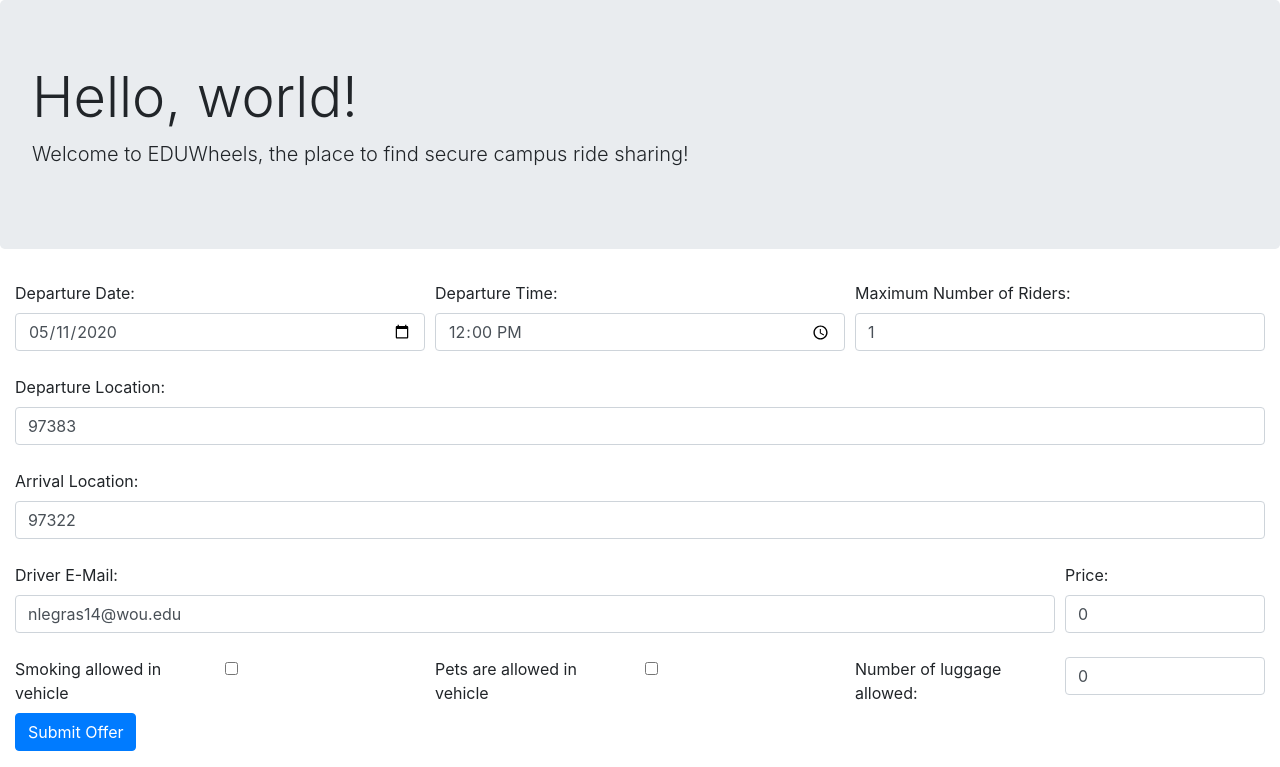
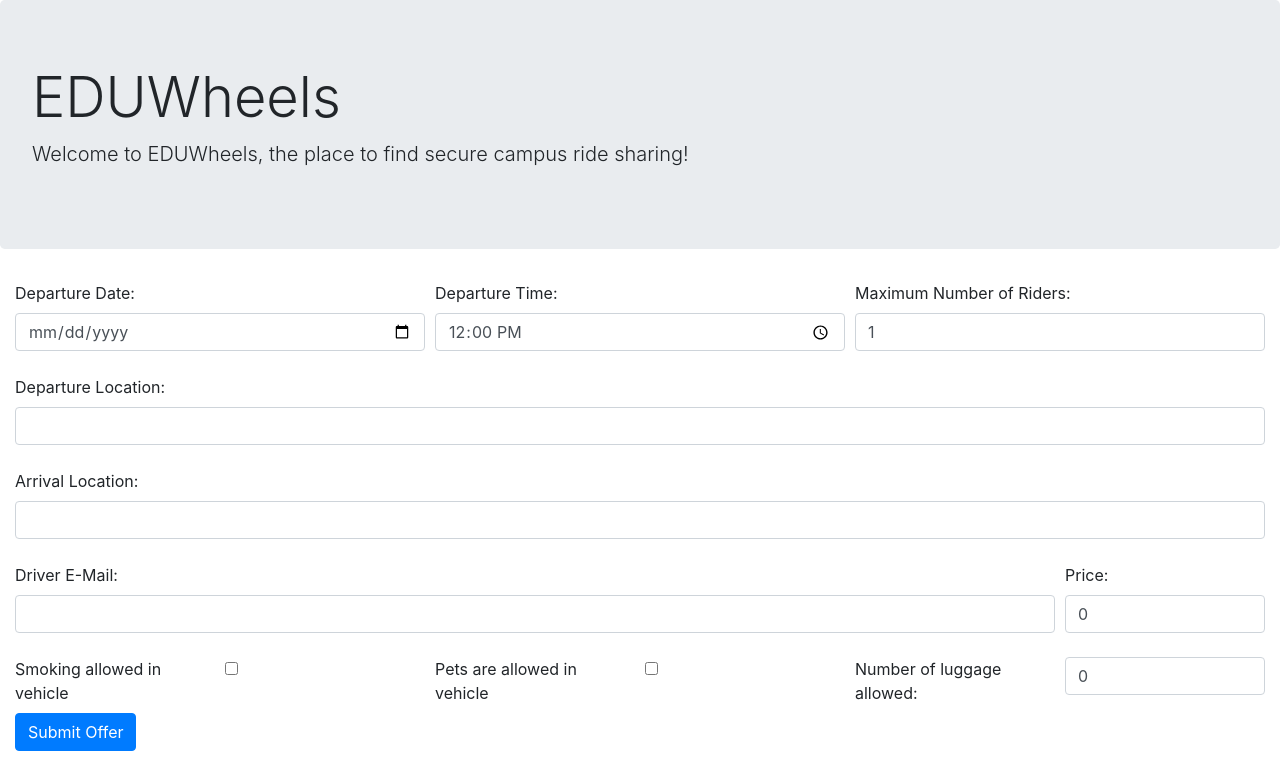
Before and after one commit to nlegras/Capstone, a Django app: template templates/rideSubmit.html in a window 1280 px wide. Shown: the part 56-823 px from the top of the page. Run offline with Django 3.2, Linux system fonts and the light colour scheme; the template is opened without the code that fills it, so the values that code supplies are empty; some libraries are stand-ins or nearby versions.

Commit message:
rides.html

```diff
--- a/templates/rideSubmit.html
+++ b/templates/rideSubmit.html
@@ -38,7 +38,7 @@
 </nav>
 
 <div class="jumbotron">
-  <h1 class="display-4">Hello, world!</h1>
+  <h1 class="display-4">EDUWheels</h1>
   <p class="lead">Welcome to EDUWheels, the place to find secure campus ride sharing!</p>
 </div>
 
@@ -50,7 +50,7 @@
       <div class="form-row">
         <div class="col">
           <label for="departDate">Departure Date: </label>
-          <input type="date" id="departDate" name="departDate" required class="form-control" form="rideForm" value="2020-05-11"><br>
+          <input type="date" id="departDate" name="departDate" required class="form-control" form="rideForm" ><br>
         </div>
         <div class="col">
           <label for="departTime">Departure Time: </label>
@@ -65,20 +65,20 @@
       <div class="form-row">
         <div class="col">
           <label for="departLocation">Departure Location: </label>
-          <input type="text" id="departLocation" name="departLocation" class="form-control" form="rideForm" value="97383"><br>
+          <input type="text" id="departLocation" name="departLocation" class="form-control" form="rideForm" ><br>
         </div>
       </div>
       <div class="form-row">
         <div class="col">
           <label for="arrivalLocation">Arrival Location: </label>
-          <input type="text" id="arrivalLocation" name="arrivalLocation" class="form-control" form="rideForm" value="97322"><br>
+          <input type="text" id="arrivalLocation" name="arrivalLocation" class="form-control" form="rideForm" ><br>
         </div>
       </div>
 
       <div class="form-row">
         <div class="col">
           <label for="driverEmail">Driver E-Mail: </label>
-          <input type="email" id="driverEmail" name="driverEmail" required class="form-control" form="rideForm" value="nlegras14@wou.edu"><br>
+          <input type="email" id="driverEmail" name="driverEmail" required class="form-control" form="rideForm" ><br>
         </div>
         <div class="col-2">
           <label for="riderPrice">Price: </label><br>
--- a/templates/rides.html
+++ b/templates/rides.html
@@ -38,7 +38,7 @@
 </nav>
 
 <div class="jumbotron">
-  <h1 class="display-4">Hello, world!</h1>
+  <h1 class="display-4">EDUWheels</h1>
   <p class="lead">Welcome to EDUWheels, the place to find secure campus ride sharing!</p>
 </div>
 
```
